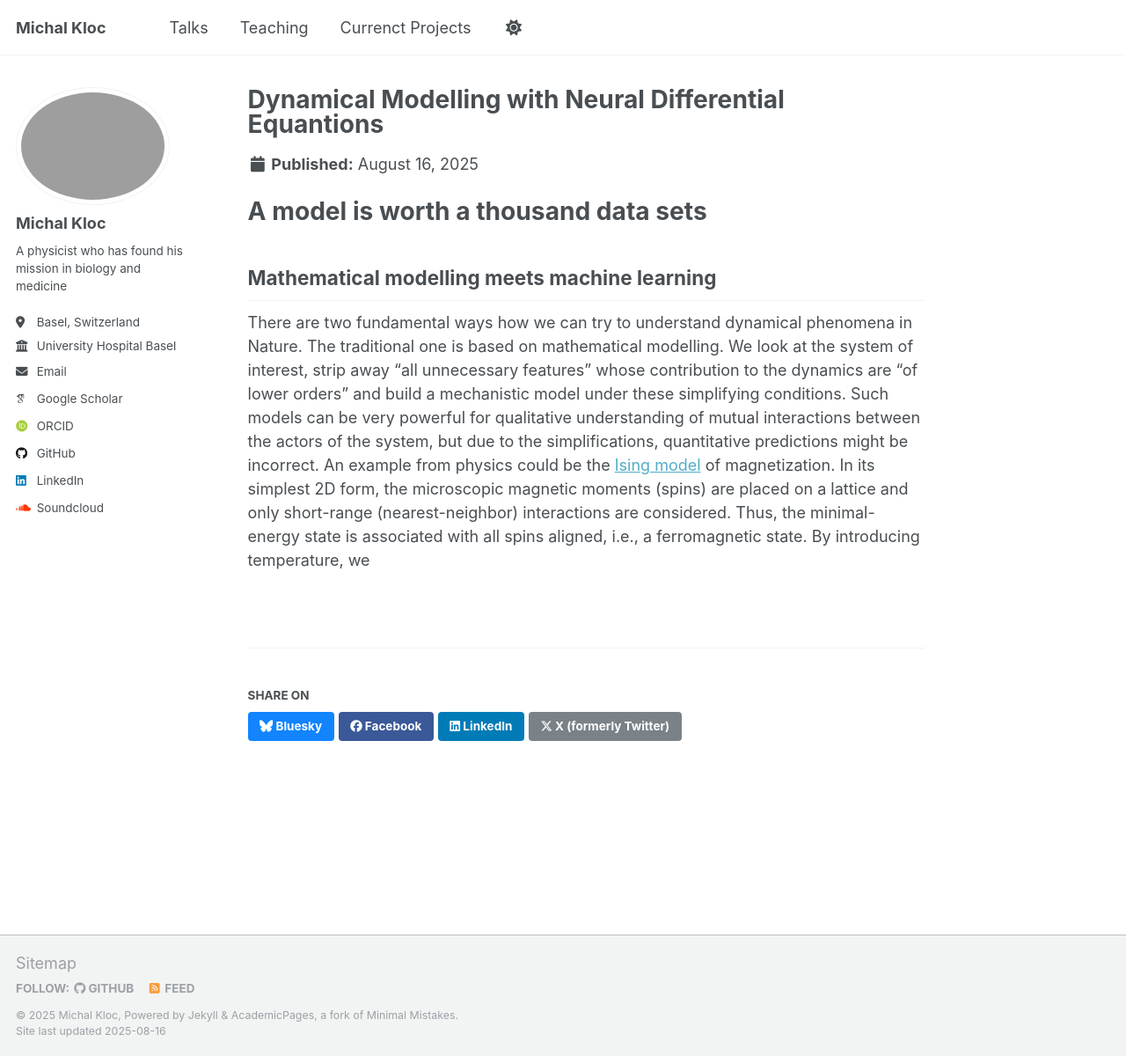
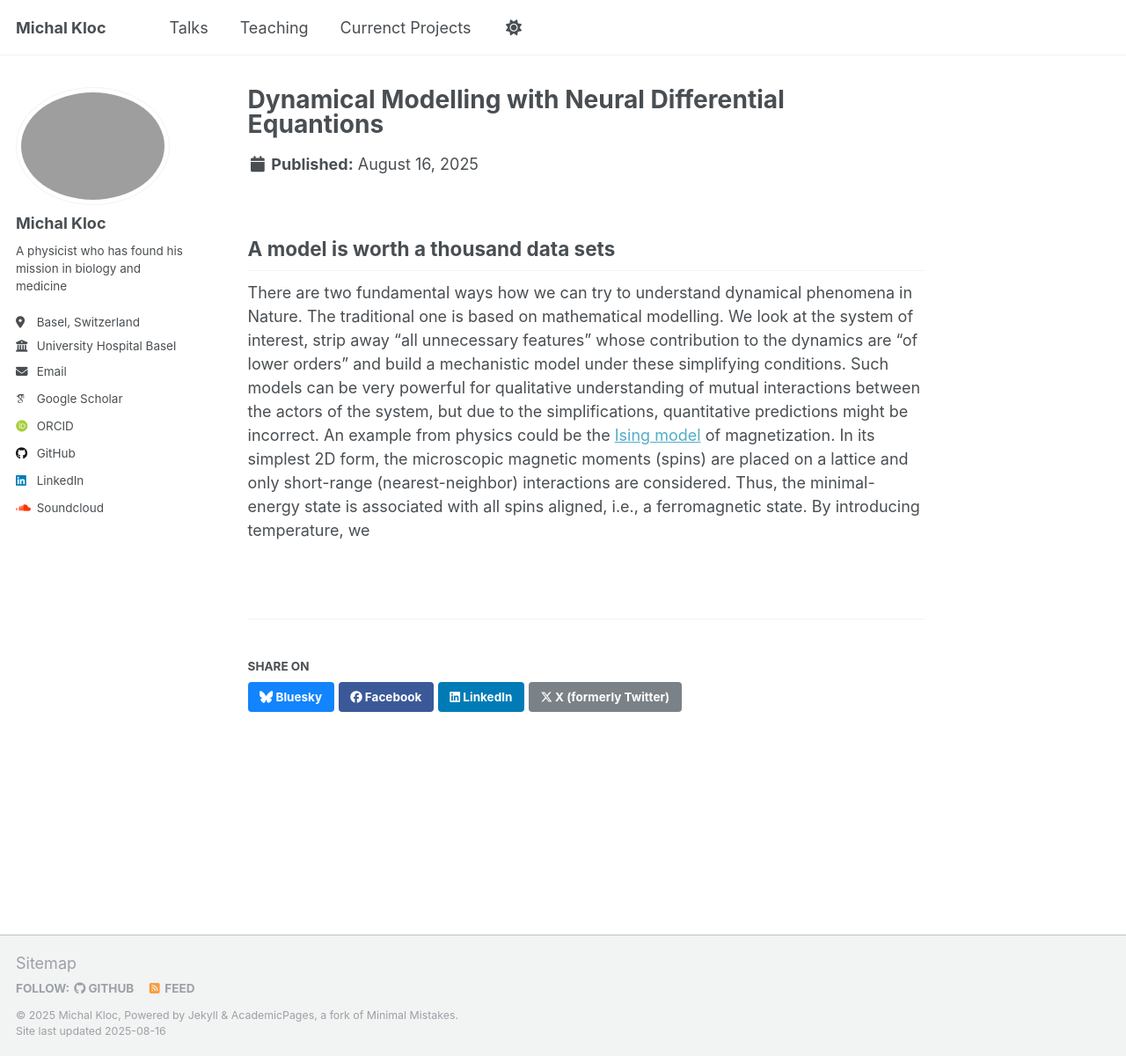
Before and after one commit to MikeKlocCZ/mikekloccz.github.io, a Jekyll site: the page built from _projects/OptimalControl.md, in a window 1280 px wide and 1200 px high. Shown: the whole window at 88% size. Built offline with Jekyll 4.4.1, drawn with Linux system fonts in a browser that asks for light colours; some web fonts are replaced; a script that is not in the unit is left out.

Commit message:
Changed headlines

```diff
--- a/_projects/OptimalControl.md
+++ b/_projects/OptimalControl.md
@@ -4,7 +4,7 @@ excerpt: "Optimization problems in biology and physics <br/><img src='/images/me
 collection: projects
 ---
 
-# A model is worth a thousand data sets
-## Mathematical modelling meets machine learning
+## A model is worth a thousand data sets
+
 
 There are two fundamental ways how we can try to understand  dynamical phenomena in Nature. The traditional one is based on mathematical modelling. We look at the system of interest, strip away "all unnecessary features" whose contribution to the dynamics are "of lower orders" and build a mechanistic model under these simplifying conditions. Such models can be very powerful for qualitative understanding of mutual interactions between the actors of the system, but due to the simplifications, quantitative predictions might be incorrect. An example from physics could be the [Ising model](https://en.wikipedia.org/wiki/Ising_model) of magnetization. In its simplest 2D form, the microscopic magnetic moments (spins) are placed on a lattice and only short-range (nearest-neighbor) interactions are considered. Thus, the minimal-energy state is associated with all spins aligned, i.e., a ferromagnetic state. By introducing temperature, we
```
